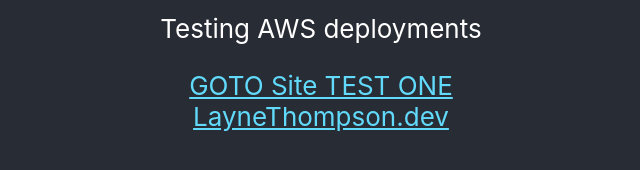
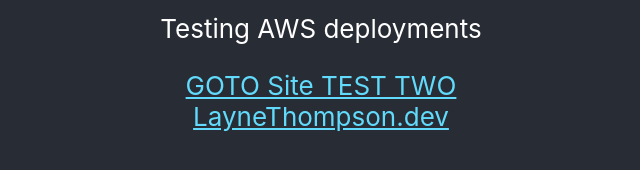
Before and after one commit to LT-code1/LayneWebsite, a React (Create React App) app: page / in a window 1280 px wide. Shown: the part 542-712 px from the top of the page, without its empty margins (319-959 px from the left). Built offline with nearby package versions, Linux system fonts and the light colour scheme.

Commit message:
added another test  for img src

```diff
--- a/src/App.js
+++ b/src/App.js
@@ -6,7 +6,7 @@
     <div className="App">
       <header className="App-header">
         <img
-          src={require("./VaderLogo.jpeg")}
+          src={process.env.PUBLIC_URL + "/images/VaderLogo.jpeg"}
           className="App-logo"
           alt="logo"
         />
@@ -20,7 +20,7 @@
           target="_blank"
           rel="noopener noreferrer"
         >
-          GOTO Site TEST ONE
+          GOTO Site TEST TWO
           <div>LayneThompson.dev</div>
         </a>
       </header>
```
